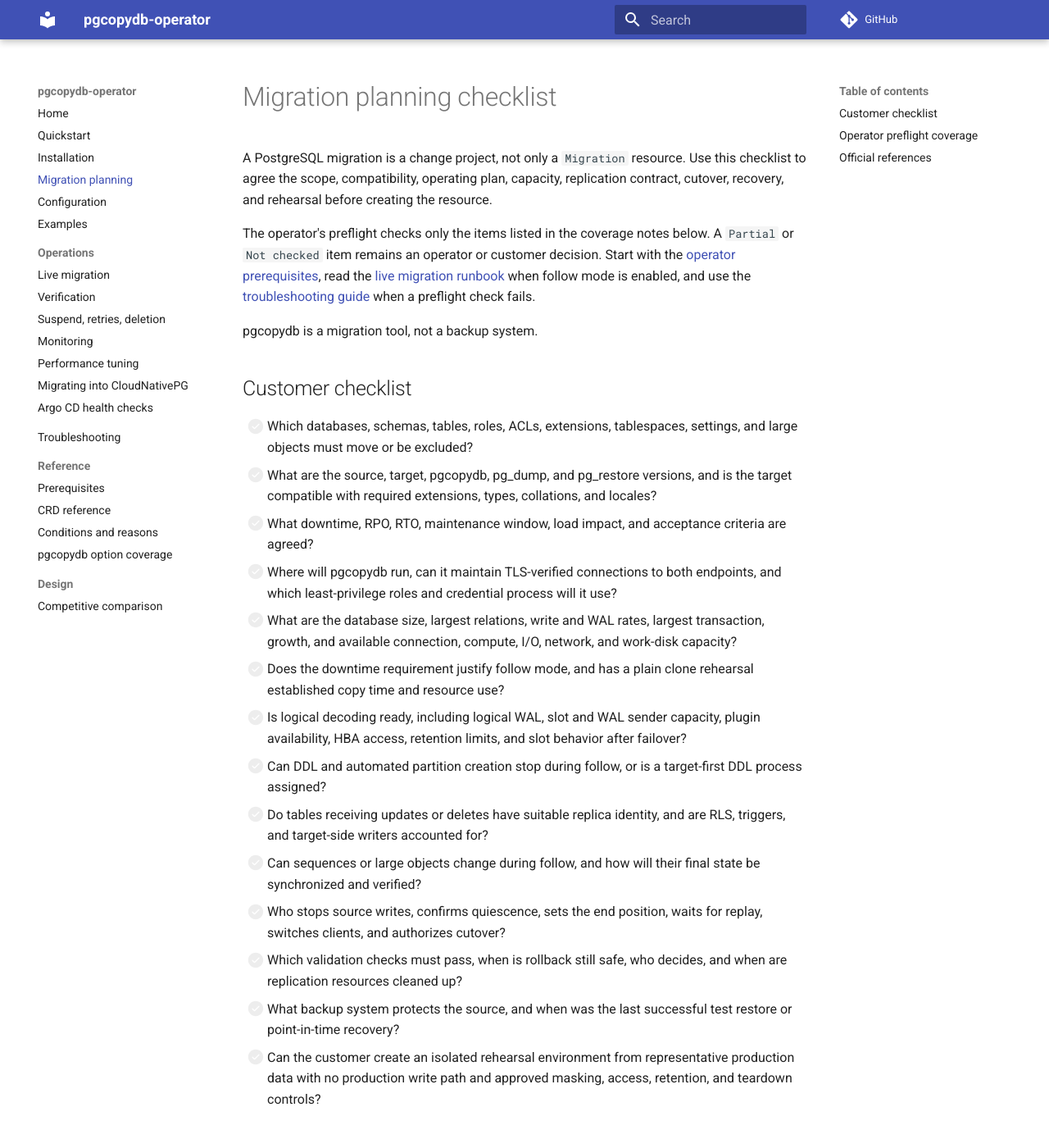
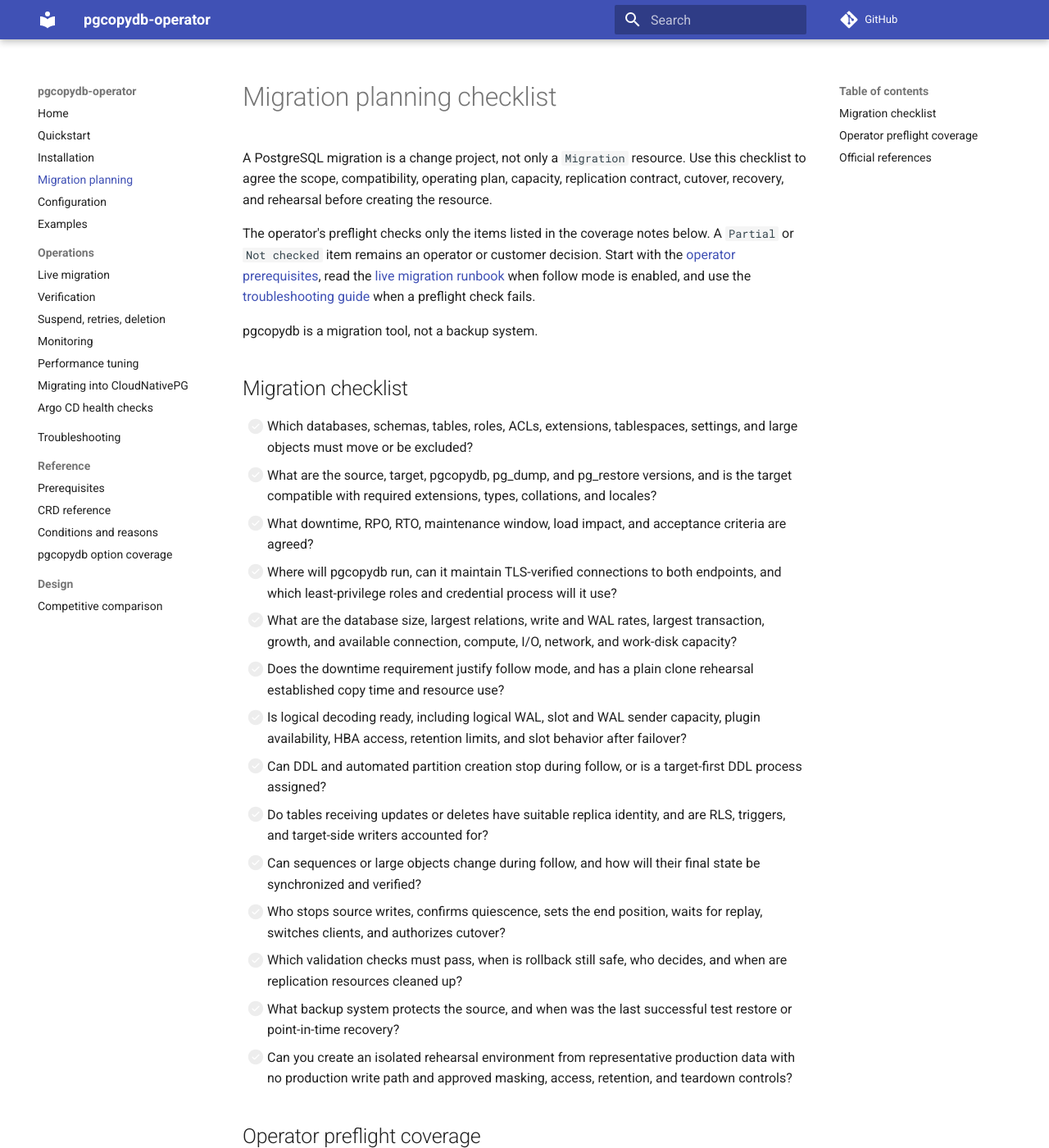
Before and after one commit to ydixken/pgcopydb-operator, an MkDocs documentation site: the page built from docs/planning.md, in a window 1280 px wide and 1400 px high. Shown: the whole window at 82% size. Built offline with MkDocs 1.6.1 and Material for MkDocs 9.7.7, drawn with Linux system fonts in a browser that asks for light colours; comment, search, counter and statistics services are not loaded.

Commit message:
docs: refine migration checklist wording (#218)
* docs: add migration planning checklist

* docs: refine migration checklist wording

```diff
--- a/docs/planning.md
+++ b/docs/planning.md
@@ -6,7 +6,7 @@ The operator's preflight checks only the items listed in the coverage notes belo
 
 pgcopydb is a migration tool, not a backup system.
 
-## Customer checklist
+## Migration checklist
 
 - [ ] Which databases, schemas, tables, roles, ACLs, extensions, tablespaces, settings, and large objects must move or be excluded?
 - [ ] What are the source, target, pgcopydb, pg_dump, and pg_restore versions, and is the target compatible with required extensions, types, collations, and locales?
@@ -21,7 +21,7 @@ pgcopydb is a migration tool, not a backup system.
 - [ ] Who stops source writes, confirms quiescence, sets the end position, waits for replay, switches clients, and authorizes cutover?
 - [ ] Which validation checks must pass, when is rollback still safe, who decides, and when are replication resources cleaned up?
 - [ ] What backup system protects the source, and when was the last successful test restore or point-in-time recovery?
-- [ ] Can the customer create an isolated rehearsal environment from representative production data with no production write path and approved masking, access, retention, and teardown controls?
+- [ ] Can you create an isolated rehearsal environment from representative production data with no production write path and approved masking, access, retention, and teardown controls?
 
 ## Operator preflight coverage
 
```
